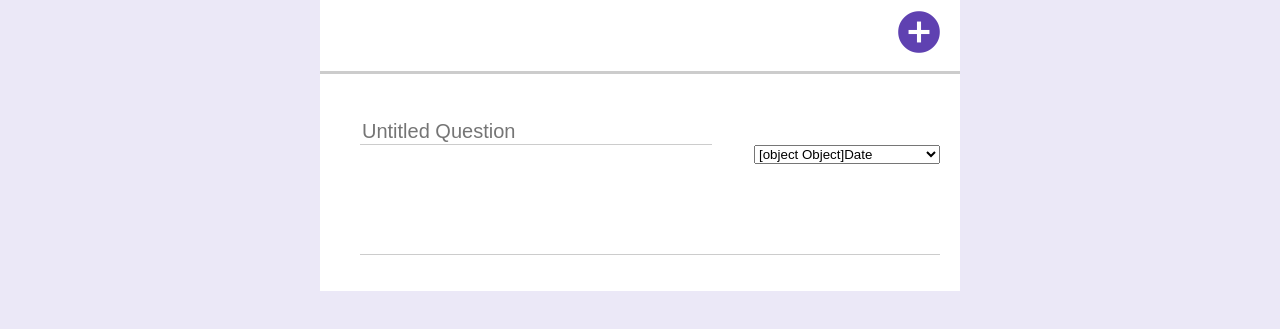
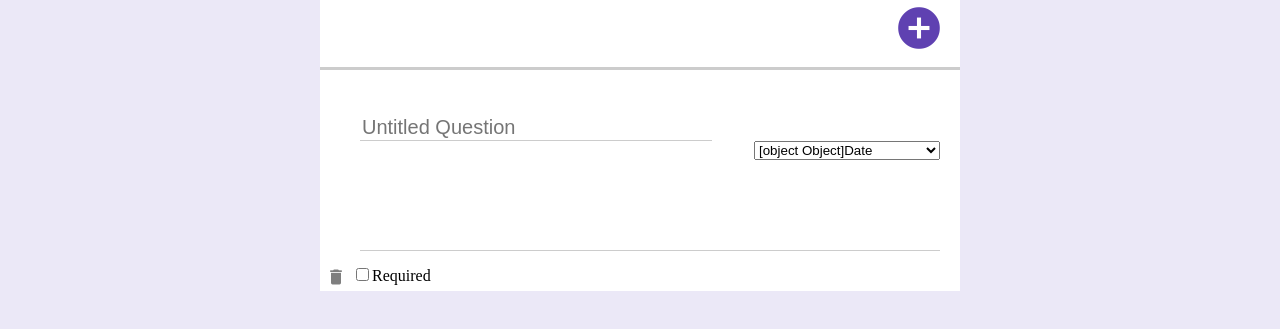
Before and after one commit to Paridhi815/googleForms-FrontEnd, a React (Create React App) app: page / in a window 1280 px wide. Both pictures are taken after a click on the button "add_circle". Shown: the part 269-598 px from the top of the page. Built offline with nearby package versions, Linux system fonts and the light colour scheme; no server answers.

Commit message:
Question-Operations Component-delete and is required Added

```diff
--- a/src/Components/AvailableForms/AvailableForms.css
+++ b/src/Components/AvailableForms/AvailableForms.css
@@ -16,9 +16,6 @@
     border: none;
     border-bottom: 1px solid rgb(0,0,0,0.4);
     color:black;
-    /* background: white; */
-    /* margin-right: 10px;
-    margin-top: 15px; */
     font-size: 15px;
     text-transform: uppercase;
 }
--- a/src/Components/FormContainerInner/FormContainerInner.css
+++ b/src/Components/FormContainerInner/FormContainerInner.css
@@ -9,3 +9,7 @@
     flex-direction: column;
     flex-grow: 1;
 }
+
+.Question-Repeat-Component{
+    /* margin-left: auto; */
+}
--- a/src/Components/FormContainerInner/FormContainerInner.jsx
+++ b/src/Components/FormContainerInner/FormContainerInner.jsx
@@ -3,6 +3,7 @@ import PropTypes from 'prop-types';
 import './FormContainerInner.css';
 import FormHeader from '../FormHeader/FormHeader';
 import QuestionBoxContainer from '../QuestionBoxContainer/QuestionBoxContainer';
+import QuestionOperations from '../QuestionOperations/QuestionOperations';
 
 class FormContainerInner extends React.Component {
   constructor(props) {
@@ -14,6 +15,8 @@ class FormContainerInner extends React.Component {
         isRequired: false,
         questionType: 'date',
       }],
+      questionText: '',
+      questionType: '',
     };
   }
 
@@ -29,17 +32,46 @@ class FormContainerInner extends React.Component {
   }
 
 
+  onFormTitleChange(event) {
+    this.setState({
+      formTitle: event.target.value,
+    });
+  }
+
+  onQuestionTextChange(event) {
+    // const questionsObj = {};
+    // questionsObj.questionText = event.target.value;
+    // let questionsArray = [];
+    // questionsArray = this.state.questions;
+    // questionsArray.concat(questionsObj);
+    this.setState({
+      questionText: event.target.value,
+    });
+    console.log('qtext', this.state.questionText);
+  }
+
+  onQuestionTypeChange(event) {
+    this.setState({
+      questionType: event.target.value,
+    });
+    console.log('qtype', this.state.questionType);
+  }
+
   populateQuestions() {
     return this.state.questions.map(question => (
-      <QuestionBoxContainer
-        questionText={question.questionText}
-        questionType={question.questionType}
-        isRequired={question.isRequired}
-      />
+      <div className="Question-Repeat-Component">
+        <QuestionBoxContainer
+          questionText={question.questionText}
+          questionType={question.questionType}
+          isRequired={question.isRequired}
+          onQuestionTextChange={event => this.onQuestionTextChange(event)}
+          onQuestionTypeChange={event => this.onQuestionTypeChange(event)}
+        />
+
+        <QuestionOperations />
+      </div>
     ));
   }
-
-
   render() {
     return (
       <div className="FormContainerInner">
@@ -47,6 +79,7 @@ class FormContainerInner extends React.Component {
           onAddClick={() => this.onAdd()}
           formTitle={this.state.formTitle}
           onSubmit={() => this.props.onSubmit()}
+          onFormTitleChange={event => this.onFormTitleChange(event)}
         />
         {/* <QuestionBoxContainer /> */}
         {this.populateQuestions()}
--- a/src/Components/FormHeader/FormHeader.jsx
+++ b/src/Components/FormHeader/FormHeader.jsx
@@ -16,6 +16,7 @@ const FormHeader = props => (
         type="text"
         className="Form-Title-Input"
         placeholder="Untitled Form"
+        onChange={event => props.onFormTitleChange(event)}
       />
     </div>
     <div className="Add-Button">
@@ -30,6 +31,7 @@ const FormHeader = props => (
 FormHeader.propTypes = {
   onAddClick: PropTypes.func.isRequired,
   onSubmit: PropTypes.func.isRequired,
+  onFormTitleChange: PropTypes.func.isRequired,
 };
 
 FormHeader.defaultProps = {
--- a/src/Components/PlusAddButton/PlusAddButton.css
+++ b/src/Components/PlusAddButton/PlusAddButton.css
@@ -8,7 +8,7 @@
     margin-bottom: 10px;
 }
 
-.material-icons{
+.Plus-Button{
     font-size: 50px;
 }
 
--- a/src/Components/PlusAddButton/PlusAddButton.jsx
+++ b/src/Components/PlusAddButton/PlusAddButton.jsx
@@ -8,7 +8,7 @@ const PlusAddButton = props => (
       className={props.classValue}
       onClick={() => props.onAddClick()}
     >
-      <i className="material-icons">add_circle</i>
+      <i className="material-icons Plus-Button">add_circle</i>
     </button>
   </div>
 );
--- a/src/Components/QuestionBox/QuestionBox.jsx
+++ b/src/Components/QuestionBox/QuestionBox.jsx
@@ -1,24 +1,29 @@
 import React from 'react';
-// import PropTypes from 'prop-types';
+import PropTypes from 'prop-types';
 import './QuestionBox.css';
 import QuestionTypeDropdown from '../QuestionTypeDropdown/QuestionTypeDropdown';
 
-const QuestionBox = () => (
+const QuestionBox = props => (
   <div className="QuestionBox">
     <div className="Question-Input">
       <input
         type="text"
         className="Question-Title-Input"
         placeholder="Untitled Question"
+        onChange={event => props.onQuestionTextChange(event)}
       />
     </div>
     <div className="Dropdown-Countdown">
-      <QuestionTypeDropdown />
+      <QuestionTypeDropdown
+        onQuestionTypeChange={event => props.onQuestionTypeChange(event)}
+      />
     </div>
   </div>
 );
 
 QuestionBox.propTypes = {
+  onQuestionTextChange: PropTypes.func.isRequired,
+  onQuestionTypeChange: PropTypes.func.isRequired,
 };
 
 QuestionBox.defaultProps = {
--- a/src/Components/QuestionBoxContainer/QuestionBoxContainer.jsx
+++ b/src/Components/QuestionBoxContainer/QuestionBoxContainer.jsx
@@ -1,15 +1,20 @@
 import React from 'react';
-// import PropTypes from 'prop-types';
+import PropTypes from 'prop-types';
 import './QuestionBoxContainer.css';
 import QuestionBox from '../QuestionBox/QuestionBox';
 
-const QuestionBoxContainer = () => (
+const QuestionBoxContainer = props => (
   <div className="QuestionBoxContainer">
-    <QuestionBox />
+    <QuestionBox
+      onQuestionTextChange={event => props.onQuestionTextChange(event)}
+      onQuestionTypeChange={event => props.onQuestionTypeChange(event)}
+    />
   </div>
 );
 
 QuestionBoxContainer.propTypes = {
+  onQuestionTextChange: PropTypes.func.isRequired,
+  onQuestionTypeChange: PropTypes.func.isRequired,
 };
 
 QuestionBoxContainer.defaultProps = {
--- /dev/null
+++ b/src/Components/QuestionOperations/QuestionOperations.css
@@ -0,0 +1,25 @@
+.QuestionOperations{
+    display: flex;
+    flex-direction: row;
+    margin-left: auto;
+    margin-top: 15px;
+    margin-right: 20px;
+}
+
+.Question-Delete-Button{
+    background-color: white;
+    border: none;
+    color:rgb(0,0,0,0.5);
+    background: white;
+}
+
+.Delete-Button{
+    font-size: 20px;
+}
+
+.Check-ifRequired{
+    font-size: 20px;
+    border: 1px solid black;
+    margin-top: 2px;
+    background-color: aqua;
+}
--- /dev/null
+++ b/src/Components/QuestionOperations/QuestionOperations.jsx
@@ -0,0 +1,32 @@
+import React from 'react';
+import PropTypes from 'prop-types';
+import './QuestionOperations.css';
+
+const QuestionOperations = props => (
+  <div className="QuestionOperations">
+    <button
+      className="Question-Delete-Button"
+      onClick={() => props.onDelete()}
+    >
+      <i className="material-icons Delete-Button">delete</i>
+    </button>
+    <div className="Required-Check">
+      <input
+        type="checkbox"
+        value="isRequired"
+        className="Check-ifRequired"
+      />
+    Required
+    </div>
+
+  </div>
+);
+
+QuestionOperations.propTypes = {
+  onDelete: PropTypes.func.isRequired,
+};
+
+QuestionOperations.defaultProps = {
+};
+
+export default QuestionOperations;
--- a/src/Components/QuestionTypeDropdown/QuestionTypeDropdown.jsx
+++ b/src/Components/QuestionTypeDropdown/QuestionTypeDropdown.jsx
@@ -1,18 +1,22 @@
 import React from 'react';
-// import PropTypes from 'prop-types';
+import PropTypes from 'prop-types';
 import './QuestionTypeDropdown.css';
 
-const QuestionTypeDropdown = () => (
+const QuestionTypeDropdown = props => (
   <div className="QuestionTypeDropdown">
-    <select name="Question-Type">
+    <select
+      name="Question-Type"
+      onChange={event => props.onQuestionTypeChange(event)}
+    >
       <option value="Date" ><i className="material-icons">date_range</i>Date</option>
-      <option value="ShortAnswer"><i className="material-icons">short_text</i>Short answer</option>
+      <option value="Short answer"><i className="material-icons">short_text</i>Short answer</option>
       <option value="Paragraph"><i className="material-icons">view_headline</i>Paragraph</option>
     </select>
   </div>
 );
 
 QuestionTypeDropdown.propTypes = {
+  onQuestionTypeChange: PropTypes.func.isRequired,
 };
 
 QuestionTypeDropdown.defaultProps = {
```
